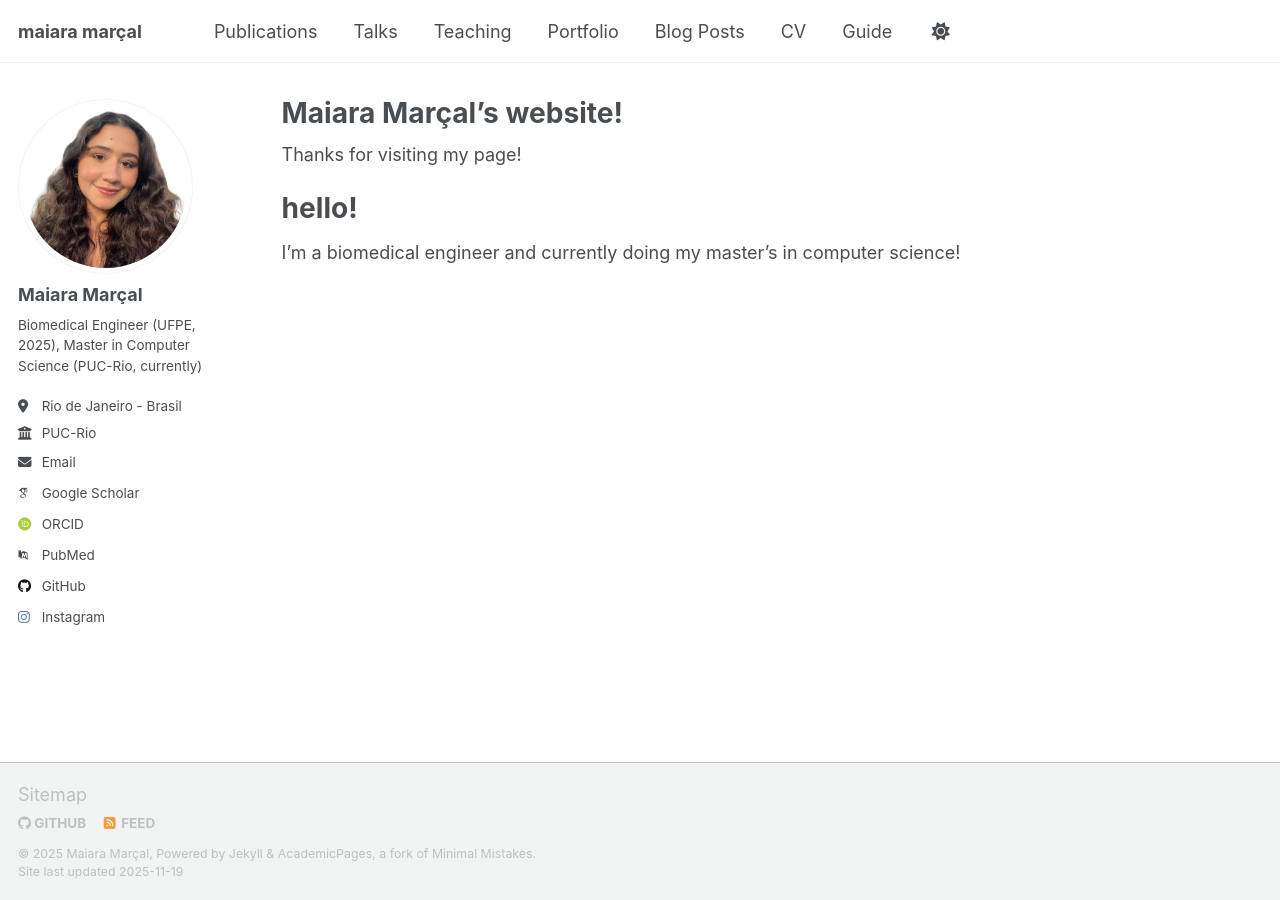
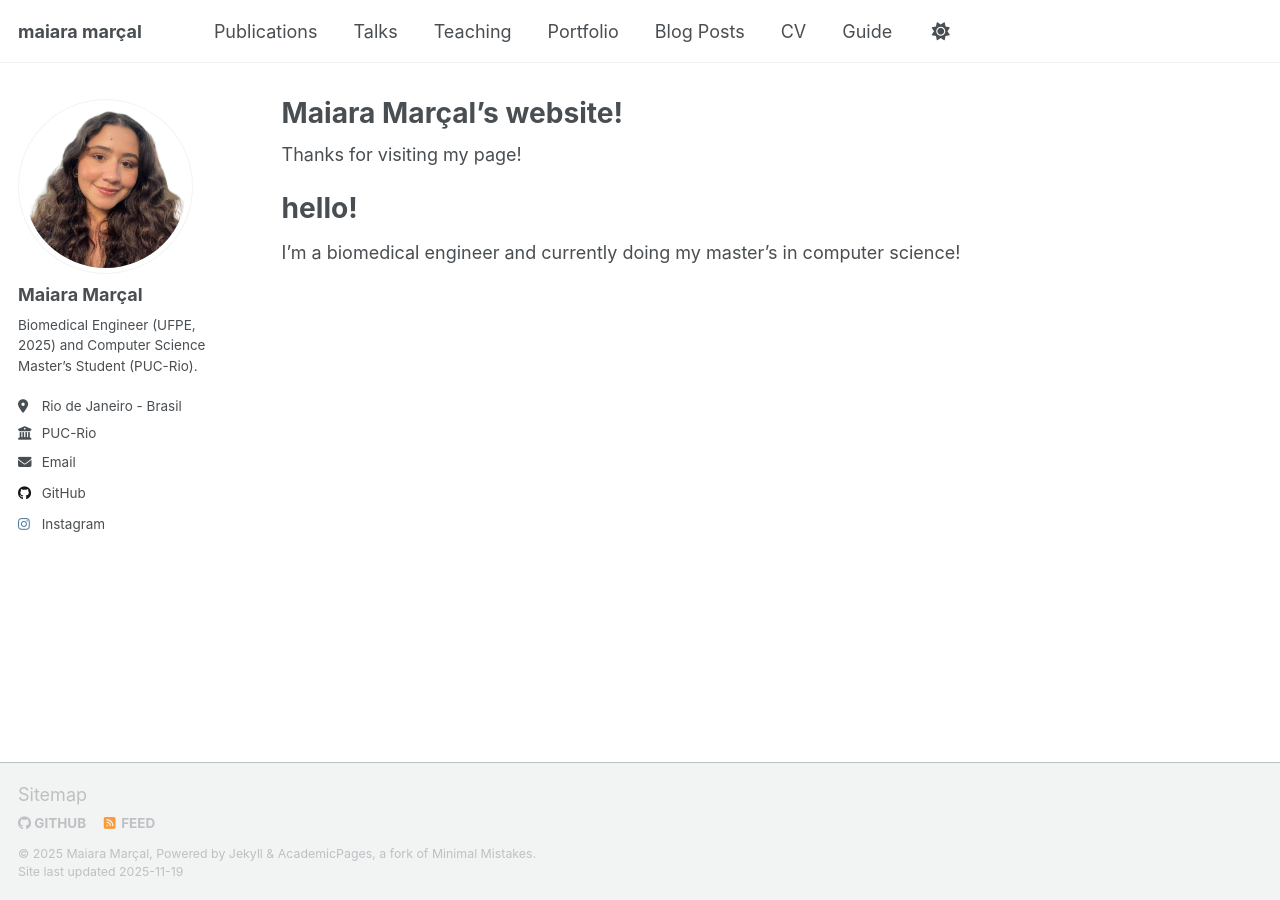
Before and after one commit to maiaramaaraujo/maiaramaaraujo.github.io, a Jekyll site: the page built from _pages/about.md, in a window 1280 px wide. Built offline with Jekyll 4.4.1, drawn with Linux system fonts in a browser that asks for light colours; some web fonts are replaced; a script that is not in the unit is left out.

Commit message:
Revise bio and comment out external links
Updated bio and commented out URLs in the config file.

```diff
--- a/_config.yml
+++ b/_config.yml
@@ -26,7 +26,7 @@ author:
   avatar           : "masters-maiara_marcal.png"
   name             : "Maiara Marçal"
   pronouns         : # example: "she/her"
-  bio              : "Biomedical Engineer (UFPE, 2025), Master in Computer Science (PUC-Rio, currently)"
+  bio              : "Biomedical Engineer (UFPE, 2025) and Computer Science Master’s Student (PUC-Rio)."
   location         : "Rio de Janeiro - Brasil"
   employer         : "PUC-Rio"
   uri              : # URL
@@ -35,12 +35,12 @@ author:
   # Academic websites
   academia         : # URL
   arxiv            : # URL - Update with the correct link to your profile
-  googlescholar    : "https://scholar.google.com/citations?user=PS_CX0AAAAAJ"
+  googlescholar    : #"https://scholar.google.com/citations?user=PS_CX0AAAAAJ"
   inspire-hep      : # URL
   impactstory      : # URL
-  orcid            : "https://orcid.org/yourorcidurl"
+  orcid            : #"https://orcid.org/yourorcidurl"
   semantic         : # URL
-  pubmed           : "https://www.ncbi.nlm.nih.gov/pubmed/?term=john+snow"
+  pubmed           : #"https://www.ncbi.nlm.nih.gov/pubmed/?term=john+snow"
   researchgate     : # URL
   scopus           : # URL
 
```
